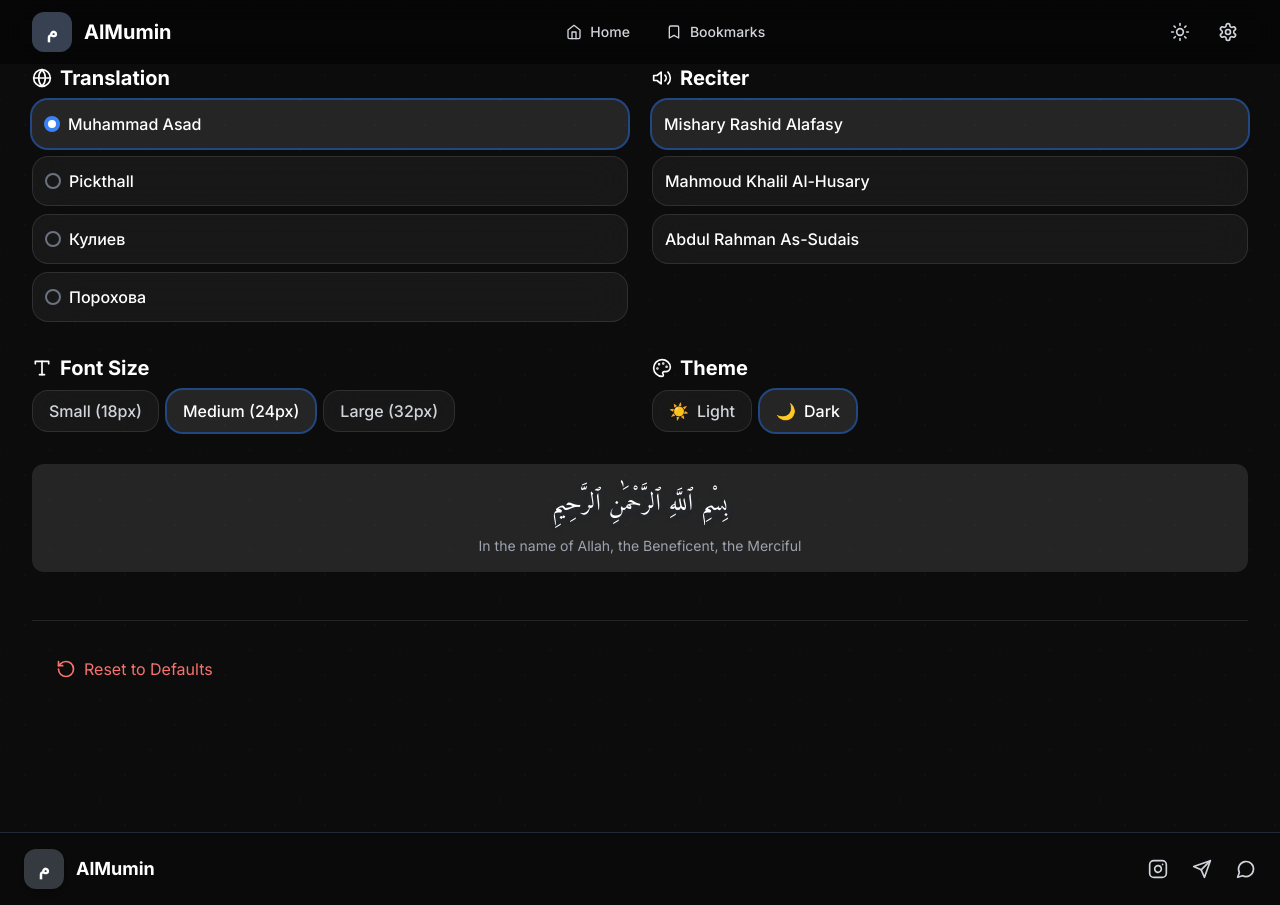
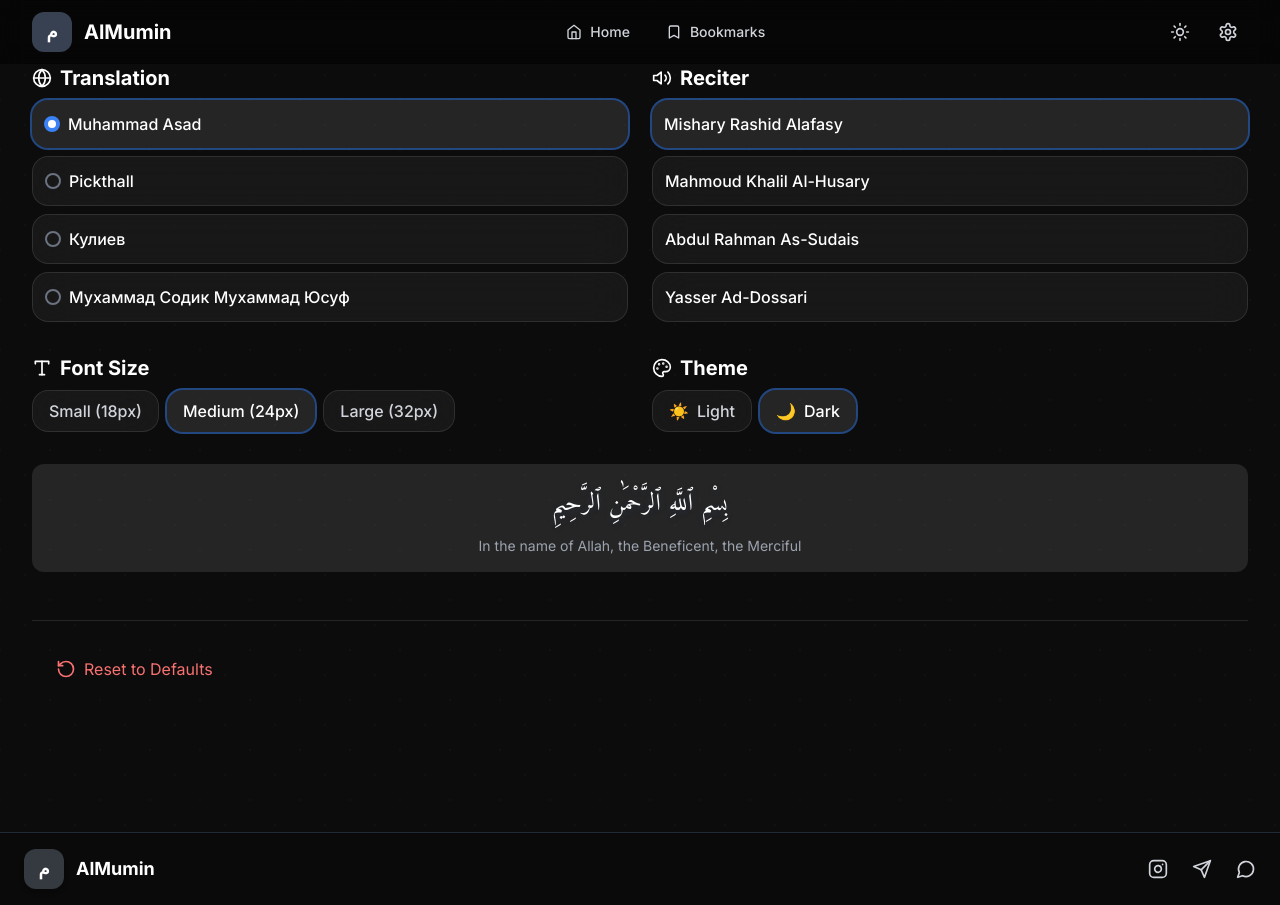
Before and after one commit to abubakrmuminov/almumin, a React (Vite) app: page /settings in a window 1280 px wide. Built offline with nearby package versions, Linux system fonts and the light colour scheme.

Commit message:
Update Settings.tsx

```diff
--- a/src/components/Settings.tsx
+++ b/src/components/Settings.tsx
@@ -23,13 +23,14 @@ export const Settings: React.FC<SettingsProps> = ({
     { id: "en.asad", name: "Muhammad Asad", language: "English" },
     { id: "en.pickthall", name: "Pickthall", language: "English" },
     { id: "ru.kuliev", name: "Кулиев", language: "Russian" },
-    { id: "ru.porokhova", name: "Порохова", language: "Russian" },
+    { id: "uz.sodik", name: "Мухаммад Содик Мухаммад Юсуф", language: "Uzbek" },
   ];
 
   const reciters = [
     { id: "ar.alafasy", name: "Mishary Rashid Alafasy" },
     { id: "ar.husary", name: "Mahmoud Khalil Al-Husary" },
     { id: "ar.sudais", name: "Abdul Rahman As-Sudais" },
+    { id: "ar.dossari", name: "Yasser Ad-Dossari" }, // ✅ добавлен
   ];
 
   // Font Sizes
```
